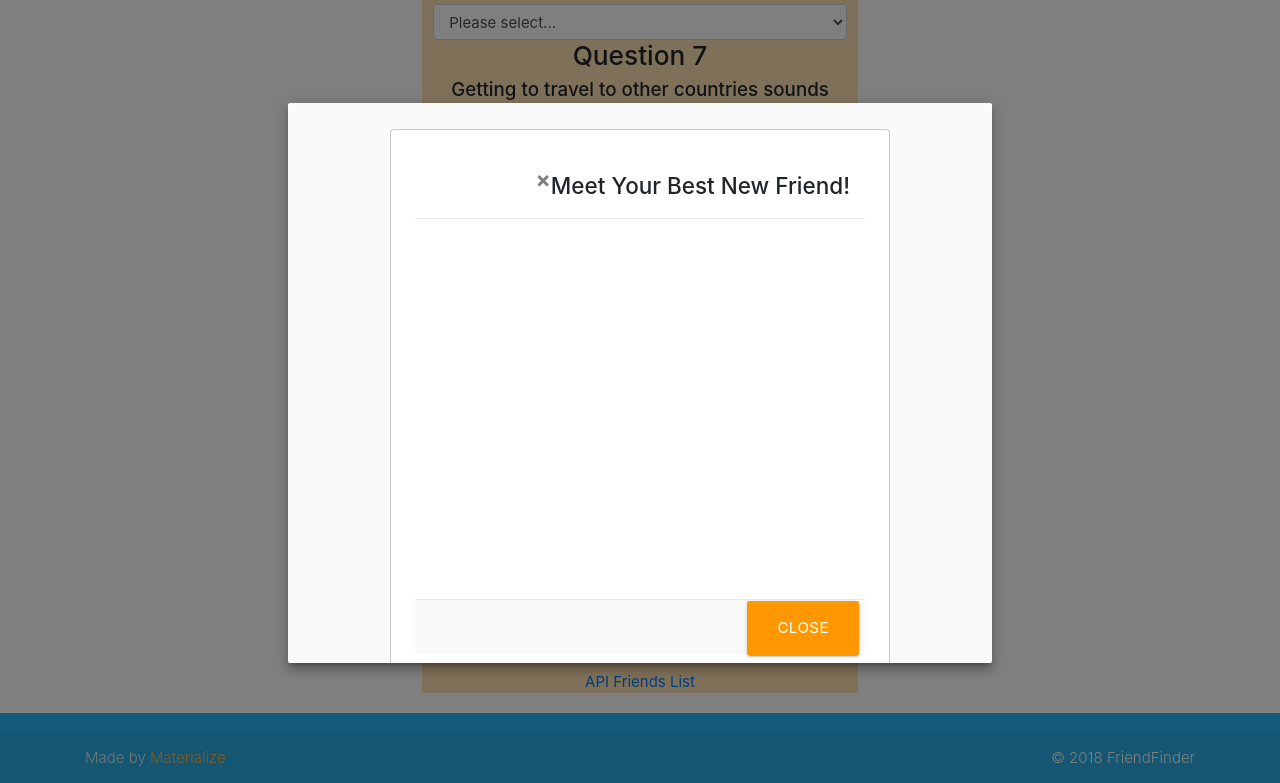
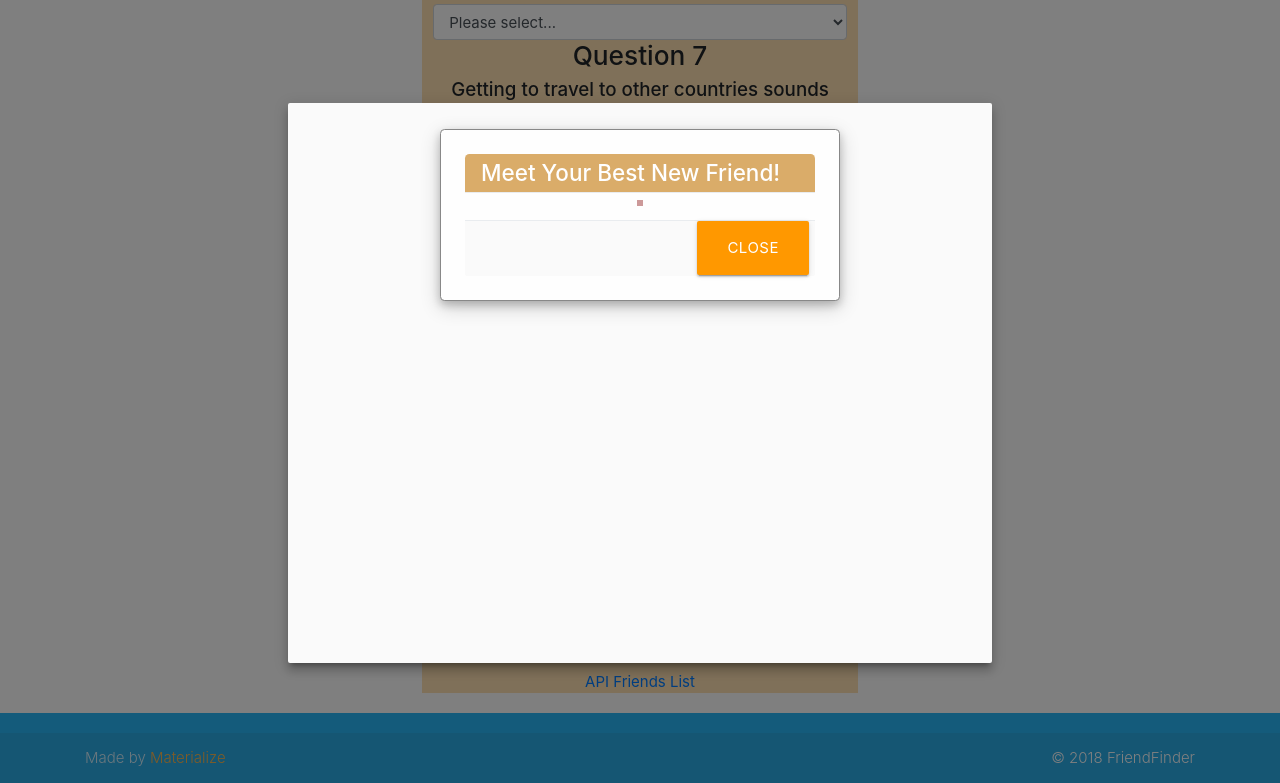
Before and after one commit to pmcnabb1993/FriendFinder, a website: page app/public/survey.html in a window 1280 px wide. Both pictures are taken after a click on the link "MATCH WITH YOUR NEW FRIEND!". Shown: the part 1217-2000 px from the top of the page. Drawn offline with nearby package versions, Linux system fonts and the light colour scheme; no server answers.

Commit message:
Updated modal css

```diff
--- a/app/public/survey.html
+++ b/app/public/survey.html
@@ -24,10 +24,43 @@
 </head>
 <style>
     #friendImg {
-        height: 350px;
-        margin: 0 auto;
-        display: block;
+    display: inline-block;
+    width: auto;
+    height: auto;
+    margin: 5px;
+    border: 3px solid #c99;
+    background-position: center center;
+    background-size: cover;
     }
+    .modal-header {
+    padding: 2px 16px;
+    background-color: #daac69;
+    color: white;
+}
+
+
+.modal-body {
+    padding: 2px 16px;
+}
+
+
+.modal-footer {
+    padding: 2px 16px;
+    background-color: #daac69;
+    color: white;
+}
+
+.modal-content {
+    position: relative;
+    background-color: #fefefe;
+    margin: auto;
+    padding: 0;
+    border: 1px solid #888;
+    width: 80%;
+    box-shadow: 0 4px 8px 0 rgba(0,0,0,0.2),0 6px 20px 0 rgba(0,0,0,0.19);
+
+}
+
 
 </style>
 
@@ -207,10 +240,9 @@
             <div class="modal fade" id="myModal" role="dialog">
                 <div class="modal-dialog">
 
-            <div class="modal-content">
+            <div class="modal-content center">
                 <div class="modal-header">
-                <button type="button" class="close" data-dismiss="modal">&times;</button>
-                <h4 class="modal-title center">Meet Your Best New Friend!</h4>
+                <h4 class="modal-title">Meet Your Best New Friend!</h4>
                 </div>
                 <div class="modal-body">
                     <div id="friendName"></div>
```
